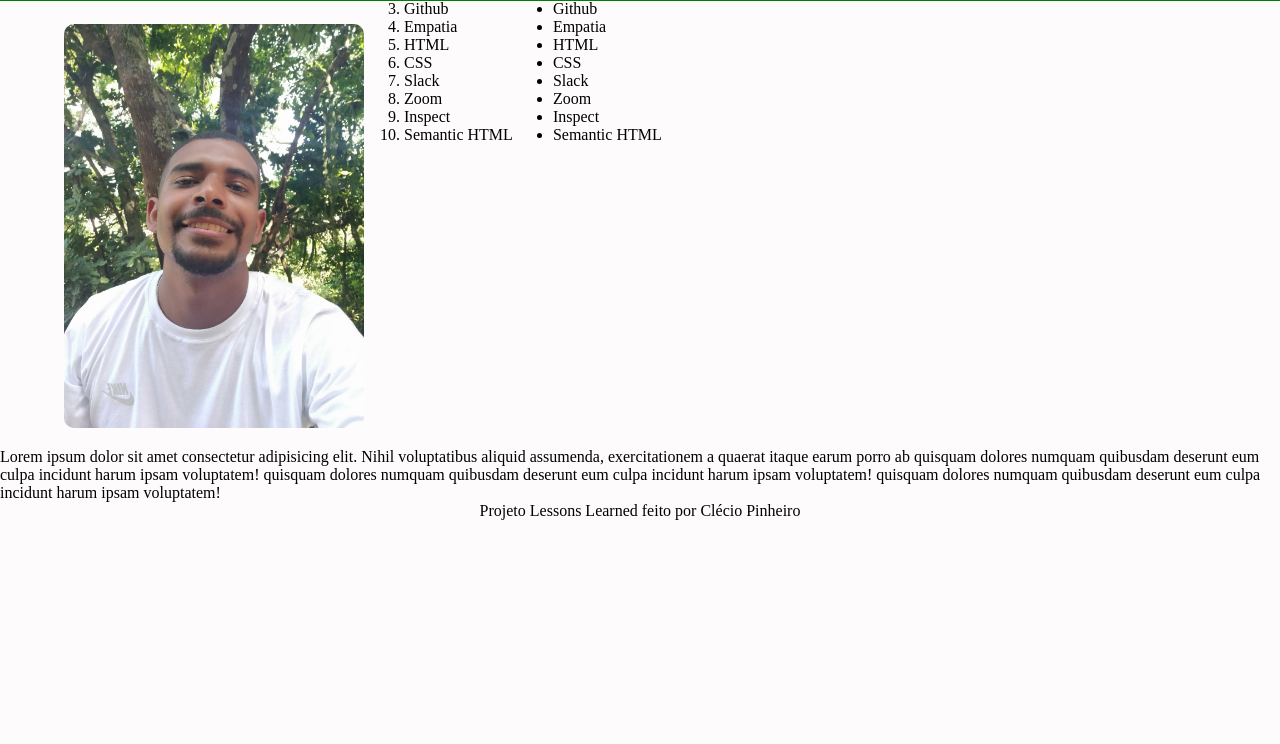
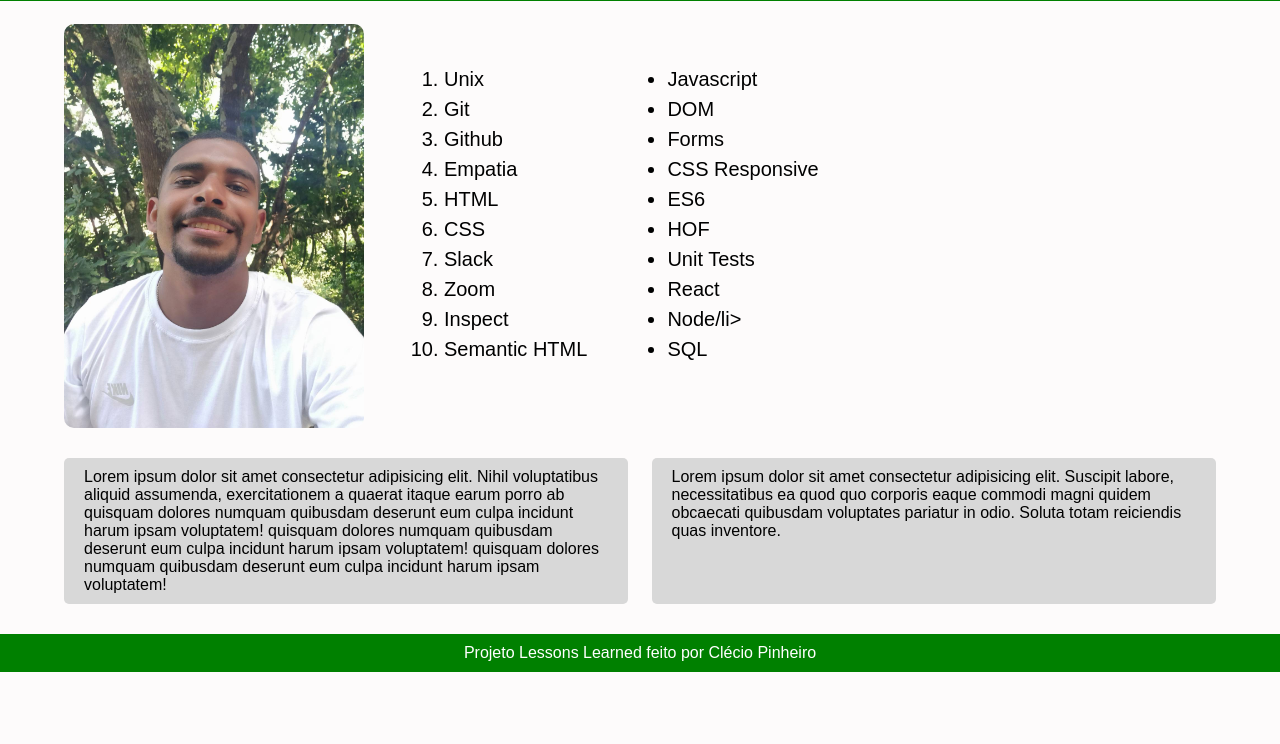
Before and after one commit to cleciopinheiro/lessons-learned, a website: page index.html in a window 1280 px wide. Shown: the part 56-800 px from the top of the page. Drawn offline with Linux system fonts and the light colour scheme.

Commit message:
Requisito 9 e 10

```diff
--- a/index.html
+++ b/index.html
@@ -13,6 +13,7 @@
     <nav>
       <ul>
         <a href="https://www.betrybe.com/" target="_blank"><li>Home</li></a>
+        <a href="#"><li>Projetos</li></a>
         <a href="#"><li>Login</li></a>
       </ul>
     </nav>
@@ -20,6 +21,7 @@
   <main>
     <section class="section-one">
       <img id="minha_foto" src="image/1622454932853.jpg" alt="minha foto">
+      <div class="licoes">
         <ol id="licoes_aprendidas">
           <li>Unix</li>
           <li>Git</li>
@@ -33,21 +35,27 @@
           <li>Semantic HTML</li>
         </ol>
         <ul id="licoes_a_aprender">
-        <li>Unix</li>
-        <li>Git</li>
-        <li>Github</li>
-        <li>Empatia</li>
-        <li>HTML</li>
-        <li>CSS</li>
-        <li>Slack</li>
-        <li>Zoom</li>
-        <li>Inspect</li>
-        <li>Semantic HTML</li>
+          <li>Javascript</li>
+          <li>DOM</li>
+          <li>Forms</li>
+          <li>CSS Responsive</li>
+          <li>ES6</li>
+          <li>HOF</li>
+          <li>Unit Tests</li>
+          <li>React</li>
+          <li>Node/li>
+          <li>SQL</li>
         </ul>
+      </div>
     </section>
-    <article>
+    <div class="content">
+      <article class="lado-esquerdo">
         <p>Lorem ipsum dolor sit amet consectetur adipisicing elit. Nihil voluptatibus aliquid assumenda, exercitationem a quaerat itaque earum porro ab quisquam dolores numquam quibusdam deserunt eum culpa incidunt harum ipsam voluptatem! quisquam dolores numquam quibusdam deserunt eum culpa incidunt harum ipsam voluptatem! quisquam dolores numquam quibusdam deserunt eum culpa incidunt harum ipsam voluptatem!</p>
       </article>
+      <aside class="lado-direito">
+        <p>Lorem ipsum dolor sit amet consectetur adipisicing elit. Suscipit labore, necessitatibus ea quod quo corporis eaque commodi magni quidem obcaecati quibusdam voluptates pariatur in odio. Soluta totam reiciendis quas inventore.</p>
+      </aside>
+    </div>
     <footer id="rodape">
       <p>Projeto Lessons Learned feito por Clécio Pinheiro</p>
     </footer>
--- a/style.css
+++ b/style.css
@@ -6,6 +6,7 @@
 
 body {
   background-color: rgb(253, 251, 251);
+  font-family: sans-serif;
 }
 
 header {
@@ -43,14 +44,36 @@ img {
   margin-top: 60px;
 }
 
-section ol li {
-  margin-left: 40px;
+ol, ul {
+  margin-left: 80px;
+  text-decoration: none;
+  line-height: 1.5;
+  font-size: 20px;
 }
 
-section ul li {
-  margin-left: 40px;
+.licoes {
+  display: flex;
+  margin-top: 100px;
+}
+
+.content {
+  display: flex;
+  justify-content: space-between;
+  padding: 10px 5%;
+}
+
+aside, article {
+  width: 49%;
+  font-size: 16px;
+  padding: 10px 20px;
+  background-color: rgb(216, 216, 216);
+  border-radius: 5px;
+  margin-bottom: 20px;
 }
 
 footer {
   text-align: center;
+  padding: 10px;
+  background-color: green;
+  color: white;
 }
```
Lines whose indentation alone changed are shown as unchanged.
